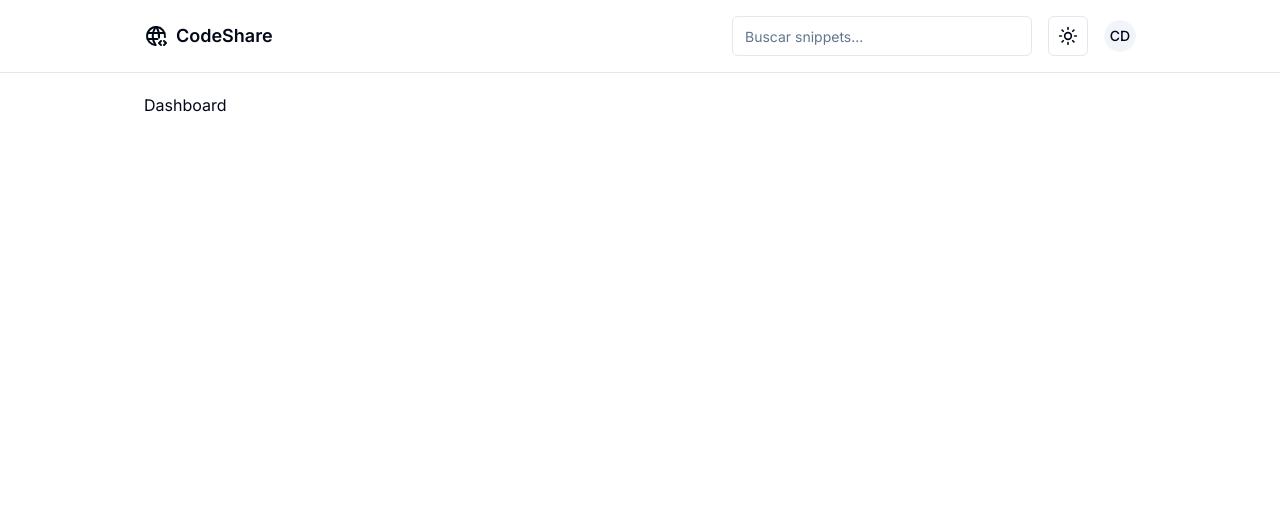
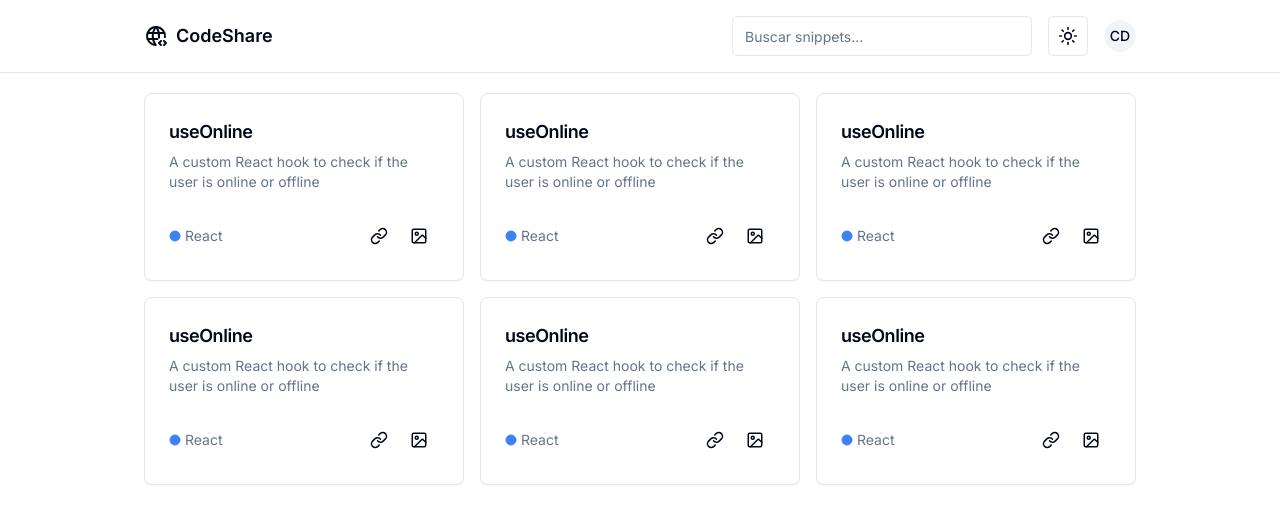
Before and after one commit to ClodoaldoDantas/code-share, a Next.js app: page /dashboard in a window 1280 px wide. Shown: the top 524 px of the page. Built offline with nearby package versions, Linux system fonts and the light colour scheme; no server answers.

Commit message:
Update imports and add snippet card component

```diff
--- a/src/app/(auth)/page.tsx
+++ b/src/app/(auth)/page.tsx
@@ -1,5 +1,5 @@
 import { TbWorldCode } from 'react-icons/tb'
-import { SignInButton } from './components/sign-in-button'
+import { SignInButton } from '@/components/sign-in-button'
 
 export default function SignIn() {
   return (
--- a/src/app/dashboard/page.tsx
+++ b/src/app/dashboard/page.tsx
@@ -1,7 +1,16 @@
+import { SnippetCard } from '@/components/snippet-card'
+
 export default function DashboardPage() {
   return (
     <main className="max-w-5xl mx-auto px-4 my-5">
-      <h1>Dashboard</h1>
+      <div className="grid grid-cols-3 gap-4">
+        <SnippetCard />
+        <SnippetCard />
+        <SnippetCard />
+        <SnippetCard />
+        <SnippetCard />
+        <SnippetCard />
+      </div>
     </main>
   )
 }
--- a/src/app/(auth)/components/sign-in-button.tsx
+++ b/src/components/sign-in-button.tsx
@@ -1,6 +1,6 @@
 'use client'
 
-import { Button } from '@/components/ui/button'
+import { Button } from './ui/button'
 import { signIn } from 'next-auth/react'
 import { FaGithub } from 'react-icons/fa'
 
--- a/src/components/user-nav/sign-out.tsx
+++ b/src/components/sign-out-button.tsx
@@ -1,10 +1,10 @@
 'use client'
 
-import { DropdownMenuItem } from '@/components/ui/dropdown-menu'
+import { DropdownMenuItem } from './ui/dropdown-menu'
 import { LogOut } from 'lucide-react'
 import { signOut } from 'next-auth/react'
 
-export function SignOut() {
+export function SignOutButton() {
   function handleSignOut() {
     signOut({
       callbackUrl: '/',
--- /dev/null
+++ b/src/components/snippet-card.tsx
@@ -0,0 +1,45 @@
+import { CircleIcon, ImageIcon, LinkIcon, StarIcon } from 'lucide-react'
+import {
+  Card,
+  CardContent,
+  CardDescription,
+  CardHeader,
+  CardTitle,
+} from './ui/card'
+import { Button } from './ui/button'
+
+export function SnippetCard() {
+  return (
+    <Card>
+      <CardHeader>
+        <CardTitle className="text-lg">useOnline</CardTitle>
+        <CardDescription>
+          A custom React hook to check if the user is online or offline
+        </CardDescription>
+      </CardHeader>
+
+      <CardContent>
+        <div className="flex justify-between items-center">
+          <div className="flex items-center">
+            <CircleIcon className="mr-1 h-3 w-3 fill-blue-500 text-blue-500" />
+            <span className="text-sm text-muted-foreground">React</span>
+          </div>
+
+          <div>
+            <Button aria-label="Acessar link" size="icon" variant="ghost">
+              <LinkIcon size={18} />
+            </Button>
+
+            <Button
+              size="icon"
+              variant="ghost"
+              aria-label="Ver preview do código"
+            >
+              <ImageIcon size={18} />
+            </Button>
+          </div>
+        </div>
+      </CardContent>
+    </Card>
+  )
+}
--- /dev/null
+++ b/src/components/ui/card.tsx
@@ -0,0 +1,79 @@
+import * as React from "react"
+
+import { cn } from "@/lib/utils"
+
+const Card = React.forwardRef<
+  HTMLDivElement,
+  React.HTMLAttributes<HTMLDivElement>
+>(({ className, ...props }, ref) => (
+  <div
+    ref={ref}
+    className={cn(
+      "rounded-lg border bg-card text-card-foreground shadow-sm",
+      className
+    )}
+    {...props}
+  />
+))
+Card.displayName = "Card"
+
+const CardHeader = React.forwardRef<
+  HTMLDivElement,
+  React.HTMLAttributes<HTMLDivElement>
+>(({ className, ...props }, ref) => (
+  <div
+    ref={ref}
+    className={cn("flex flex-col space-y-1.5 p-6", className)}
+    {...props}
+  />
+))
+CardHeader.displayName = "CardHeader"
+
+const CardTitle = React.forwardRef<
+  HTMLParagraphElement,
+  React.HTMLAttributes<HTMLHeadingElement>
+>(({ className, ...props }, ref) => (
+  <h3
+    ref={ref}
+    className={cn(
+      "text-2xl font-semibold leading-none tracking-tight",
+      className
+    )}
+    {...props}
+  />
+))
+CardTitle.displayName = "CardTitle"
+
+const CardDescription = React.forwardRef<
+  HTMLParagraphElement,
+  React.HTMLAttributes<HTMLParagraphElement>
+>(({ className, ...props }, ref) => (
+  <p
+    ref={ref}
+    className={cn("text-sm text-muted-foreground", className)}
+    {...props}
+  />
+))
+CardDescription.displayName = "CardDescription"
+
+const CardContent = React.forwardRef<
+  HTMLDivElement,
+  React.HTMLAttributes<HTMLDivElement>
+>(({ className, ...props }, ref) => (
+  <div ref={ref} className={cn("p-6 pt-0", className)} {...props} />
+))
+CardContent.displayName = "CardContent"
+
+const CardFooter = React.forwardRef<
+  HTMLDivElement,
+  React.HTMLAttributes<HTMLDivElement>
+>(({ className, ...props }, ref) => (
+  <div
+    ref={ref}
+    className={cn("flex items-center p-6 pt-0", className)}
+    {...props}
+  />
+))
+CardFooter.displayName = "CardFooter"
+
+export { Card, CardHeader, CardFooter, CardTitle, CardDescription, CardContent }
--- a/src/components/user-nav/index.tsx
+++ b/src/components/user-nav/index.tsx
@@ -10,7 +10,7 @@
 } from '@/components/ui/dropdown-menu'
 
 import { Bookmark, UserRound } from 'lucide-react'
-import { SignOut } from './sign-out'
+import { SignOutButton } from '../sign-out-button'
 import { UserAvatar } from './user-avatar'
 import { UserInfo } from './user-info'
 
@@ -44,7 +44,7 @@
 
         <DropdownMenuSeparator />
 
-        <SignOut />
+        <SignOutButton />
       </DropdownMenuContent>
     </DropdownMenu>
   )
```
